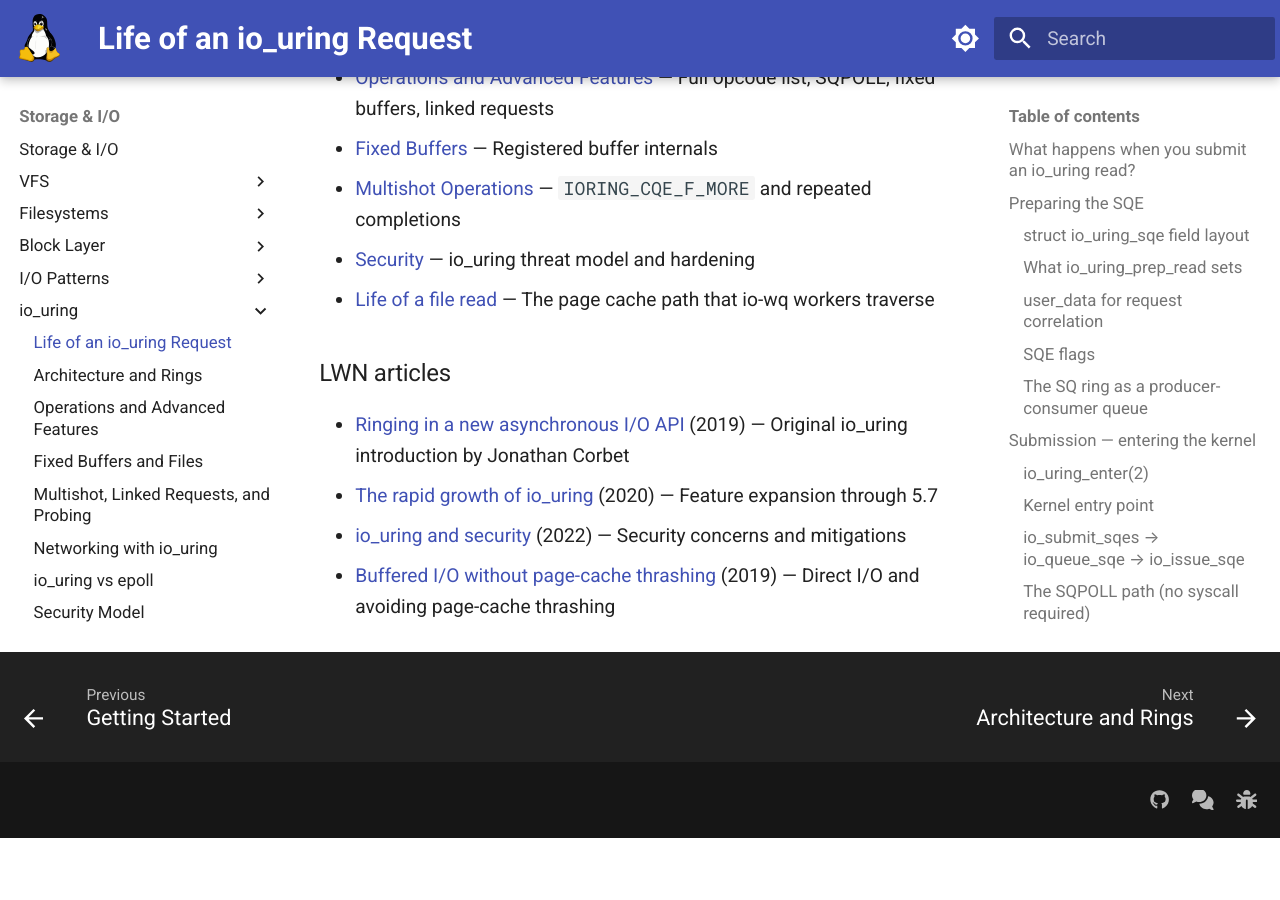
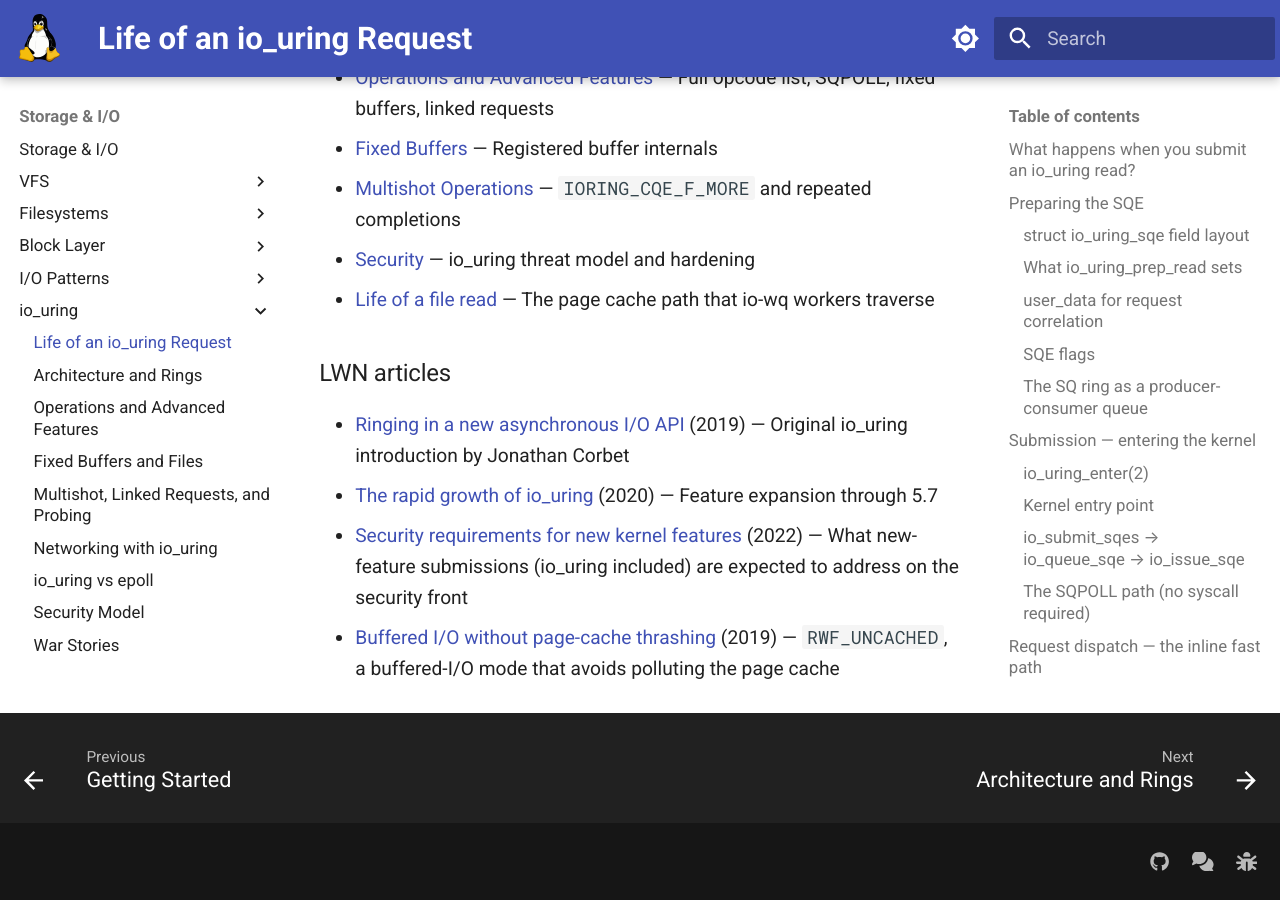
Before and after one commit to laveeshb/linux-kernel-internals, an MkDocs documentation site: the page built from docs/io-uring/life-of-request.md, in a window 1280 px wide and 900 px high, scrolled down 32057 px. Built offline with MkDocs 1.6.1 and Material for MkDocs 9.7.7, drawn with Linux system fonts in a browser that asks for light colours; before the commit the page ends 32895 px from its top, so only the background shows below that.

Commit message:
Fix over-claimed and mislabeled citations from independent review
Review of PR #706 found several citations that didn't hold up against
the fetched article text:

- 858023 (Auditing io_uring): dropped the "SELinux and AppArmor"
  framing in security.md and war-stories.md — those terms appear only
  in reader comments, not the article body.
- 902466: the "seccomp bypass and platform responses" claim in
  war-stories.md wasn't supported by the article at all (0 relevant
  mentions). Replaced with 943239 ("Security topics: io_uring, VM
  attestation, and random-reseed notifications"), which does cover
  Google's "safe only for trusted components" stance and the
  kernel.io_uring_disabled sysctl. In life-of-request.md, kept 902466
  but fixed the invented title label to the real one ("Security
  requirements for new kernel features").
- 806980: fixed an inverted-thesis description in life-of-request.md —
  the article is about RWF_UNCACHED, a *buffered* I/O mode, not direct
  I/O.

```diff
--- a/docs/io-uring/life-of-request.md
+++ b/docs/io-uring/life-of-request.md
@@ -1063,5 +1063,5 @@
 
 - [Ringing in a new asynchronous I/O API](https://lwn.net/Articles/776703/) (2019) — Original io_uring introduction by Jonathan Corbet
 - [The rapid growth of io_uring](https://lwn.net/Articles/810414/) (2020) — Feature expansion through 5.7
-- [io_uring and security](https://lwn.net/Articles/902466/) (2022) — Security concerns and mitigations
-- [Buffered I/O without page-cache thrashing](https://lwn.net/Articles/806980/) (2019) — Direct I/O and avoiding page-cache thrashing
+- [Security requirements for new kernel features](https://lwn.net/Articles/902466/) (2022) — What new-feature submissions (io_uring included) are expected to address on the security front
+- [Buffered I/O without page-cache thrashing](https://lwn.net/Articles/806980/) (2019) — `RWF_UNCACHED`, a buffered-I/O mode that avoids polluting the page cache
```
Also changed, not shown: docs/io-uring/security.md (+1 -1 lines), docs/io-uring/war-stories.md (+2 -2 lines).
